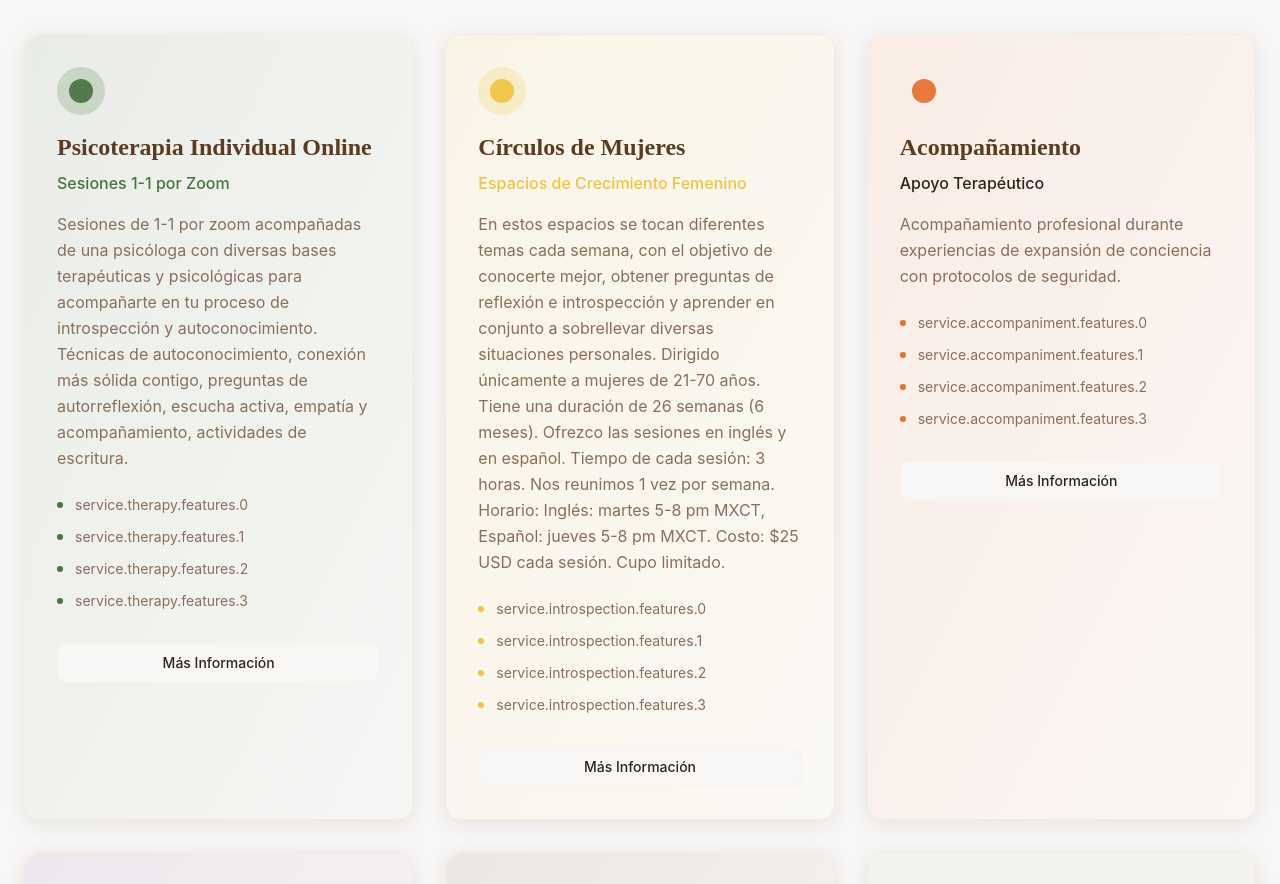
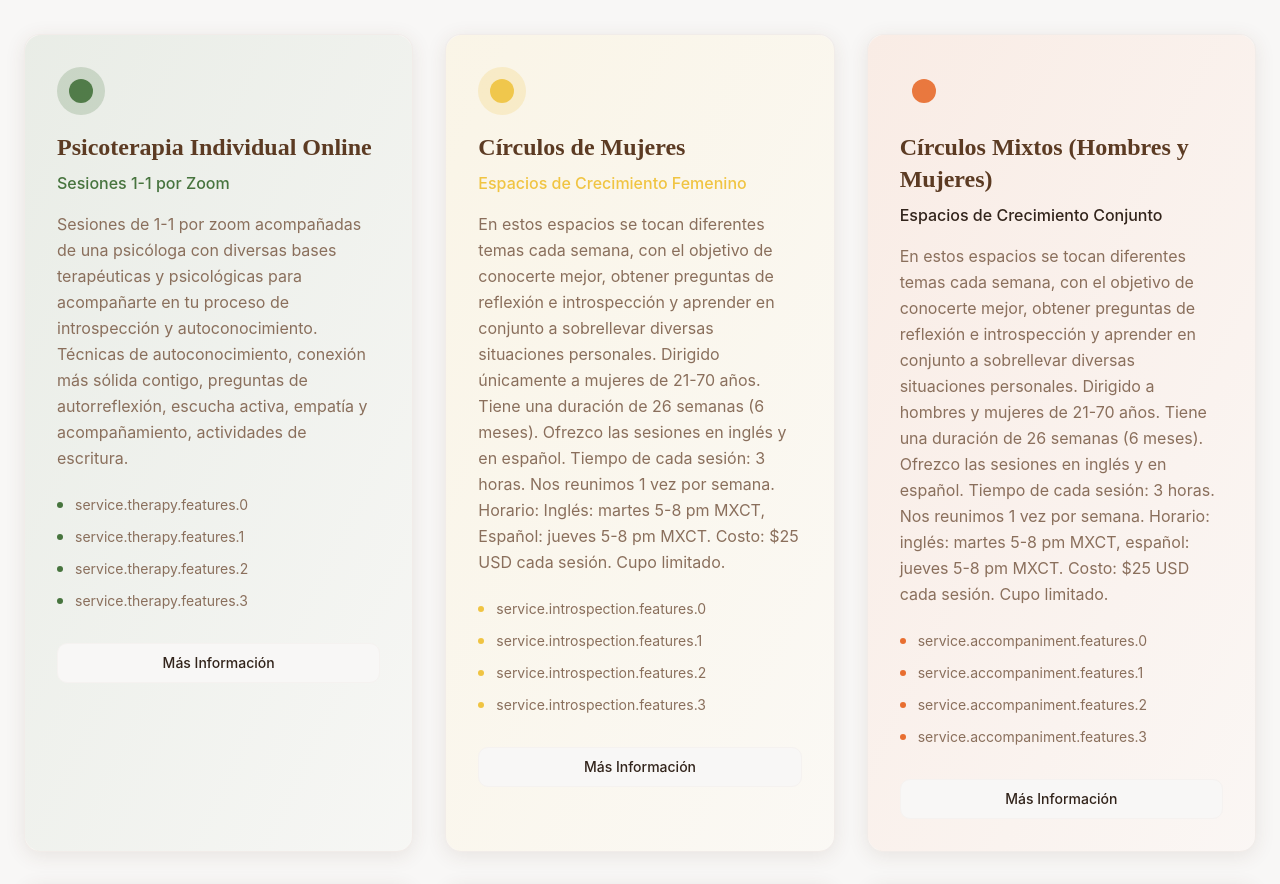
Before and after one commit to loveruleslife/paocha-mindbloom-site, a React (Vite) app: page / in a window 1280 px wide. Shown: the part 1900-2784 px from the top of the page. Built offline with nearby package versions, Linux system fonts and the light colour scheme; the HTML template or start-up script is replaced by a standard one.

Commit message:
Update Accompaniment section

```diff
--- a/src/contexts/LanguageContext.tsx
+++ b/src/contexts/LanguageContext.tsx
@@ -61,10 +61,10 @@ const translations = {
     'service.introspection.description': 'En estos espacios se tocan diferentes temas cada semana, con el objetivo de conocerte mejor, obtener preguntas de reflexión e introspección y aprender en conjunto a sobrellevar diversas situaciones personales. Dirigido únicamente a mujeres de 21-70 años. Tiene una duración de 26 semanas (6 meses). Ofrezco las sesiones en inglés y en español. Tiempo de cada sesión: 3 horas. Nos reunimos 1 vez por semana. Horario: Inglés: martes 5-8 pm MXCT, Español: jueves 5-8 pm MXCT. Costo: $25 USD cada sesión. Cupo limitado.',
     'service.introspection.features': ['26 semanas de duración', 'Sesiones de 3 horas', 'Grupos en español e inglés', 'Solo mujeres 21-70 años', 'Cupo limitado', '$25 USD por sesión'],
 
-    'service.accompaniment.title': 'Acompañamiento',
-    'service.accompaniment.subtitle': 'Apoyo Terapéutico',
-    'service.accompaniment.description': 'Acompañamiento profesional durante experiencias de expansión de conciencia con protocolos de seguridad.',
-    'service.accompaniment.features': ['Guía profesional', 'Monitoreo de seguridad', 'Regulación emocional', 'Protocolos de crisis'],
+    'service.accompaniment.title': 'Círculos Mixtos (Hombres y Mujeres)',
+    'service.accompaniment.subtitle': 'Espacios de Crecimiento Conjunto',
+    'service.accompaniment.description': 'En estos espacios se tocan diferentes temas cada semana, con el objetivo de conocerte mejor, obtener preguntas de reflexión e introspección y aprender en conjunto a sobrellevar diversas situaciones personales. Dirigido a hombres y mujeres de 21-70 años. Tiene una duración de 26 semanas (6 meses). Ofrezco las sesiones en inglés y en español. Tiempo de cada sesión: 3 horas. Nos reunimos 1 vez por semana. Horario: inglés: martes 5-8 pm MXCT, español: jueves 5-8 pm MXCT. Costo: $25 USD cada sesión. Cupo limitado.',
+    'service.accompaniment.features': ['26 semanas de duración', 'Sesiones de 3 horas', 'Grupos en español e inglés', 'Hombres y mujeres 21-70 años', 'Cupo limitado', '$25 USD por sesión'],
 
     'service.ceremonies.title': 'Ceremonias',
     'service.ceremonies.subtitle': 'Experiencias Sagradas',
@@ -165,10 +165,10 @@ const translations = {
     'service.introspection.description': 'In these spaces we explore different topics each week, with the goal of getting to know yourself better, obtaining reflection and introspection questions, and learning together to cope with various personal situations. Exclusively for women aged 21-70. Duration of 26 weeks (6 months). I offer sessions in English and Spanish. Session time: 3 hours. We meet once a week. Schedule: English: Tuesday 5-8 pm MXCT, Spanish: Thursday 5-8 pm MXCT. Cost: $25 USD per session. Limited capacity.',
     'service.introspection.features': ['26-week duration', '3-hour sessions', 'Spanish and English groups', 'Women only 21-70 years', 'Limited capacity', '$25 USD per session'],
 
-    'service.accompaniment.title': 'Accompaniment',
-    'service.accompaniment.subtitle': 'Therapeutic Support',
-    'service.accompaniment.description': 'Professional accompaniment during consciousness expansion experiences with safety protocols.',
-    'service.accompaniment.features': ['Professional guidance', 'Safety monitoring', 'Emotional regulation', 'Crisis protocols'],
+    'service.accompaniment.title': 'Mixed Circles (Men and Women)',
+    'service.accompaniment.subtitle': 'Joint Growth Spaces',
+    'service.accompaniment.description': 'In these spaces we explore different topics each week, with the goal of getting to know yourself better, obtaining reflection and introspection questions, and learning together to cope with various personal situations. For men and women aged 21-70. Duration of 26 weeks (6 months). I offer sessions in English and Spanish. Session time: 3 hours. We meet once a week. Schedule: English: Tuesday 5-8 pm MXCT, Spanish: Thursday 5-8 pm MXCT. Cost: $25 USD per session. Limited capacity.',
+    'service.accompaniment.features': ['26-week duration', '3-hour sessions', 'Spanish and English groups', 'Men and women 21-70 years', 'Limited capacity', '$25 USD per session'],
 
     'service.ceremonies.title': 'Ceremonies',
     'service.ceremonies.subtitle': 'Sacred Experiences',
```
